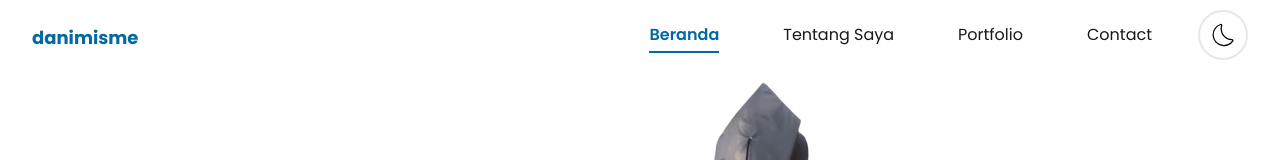
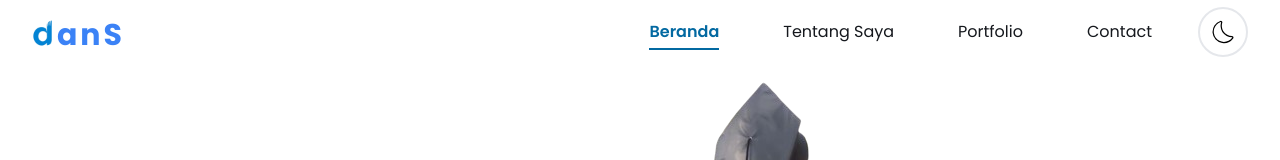
Before and after one commit to danimisme/portfolio, a React (Vite) app: page / in a window 1280 px wide. Shown: the top 160 px of the page. Built offline with nearby package versions, Linux system fonts and the light colour scheme.

Commit message:
change navbar logo

```diff
--- a/src/components/Layout/Navbar.jsx
+++ b/src/components/Layout/Navbar.jsx
@@ -68,12 +68,17 @@ export default function Navbar() {
     >
       <div className="container">
         <div className="flex items-center justify-between relative">
-          <div className="px-4">
+          <div className="px-4 flex place-items-center">
+            <img
+              src="/icons/d.png"
+              alt="d"
+              className="h-8 inline-block pb-1 mr-[3px]"
+            />
             <a
               href="#"
-              className={`font-bold text-lg block py-6 hover:opacity-80 text-primary `}
+              className={`font-bold  text-3xl block py-1 hover:opacity-80 text-primary tracking-widest `}
             >
-              danimisme
+              <span className="text-blue-500">anS</span>
             </a>
           </div>
           <div className="flex items-center px-4">
```
